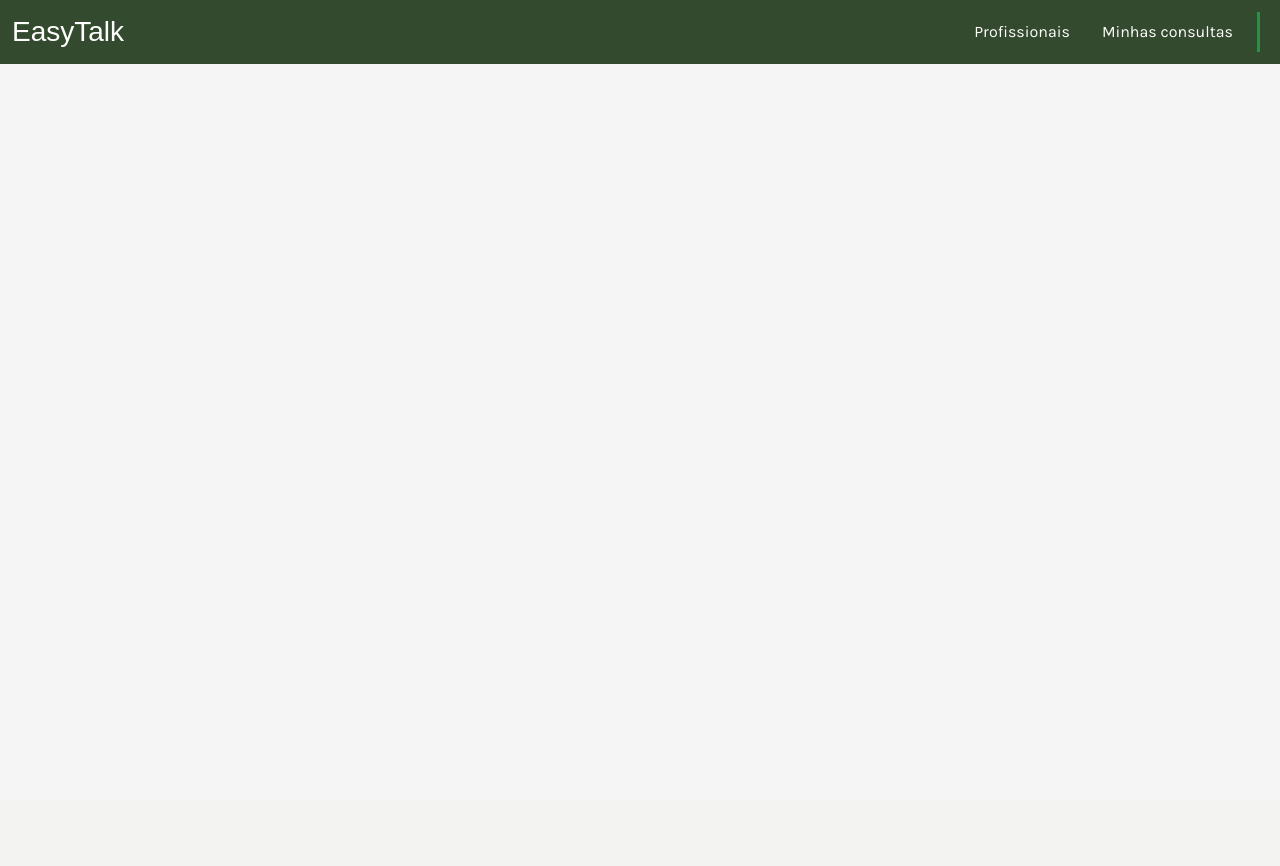
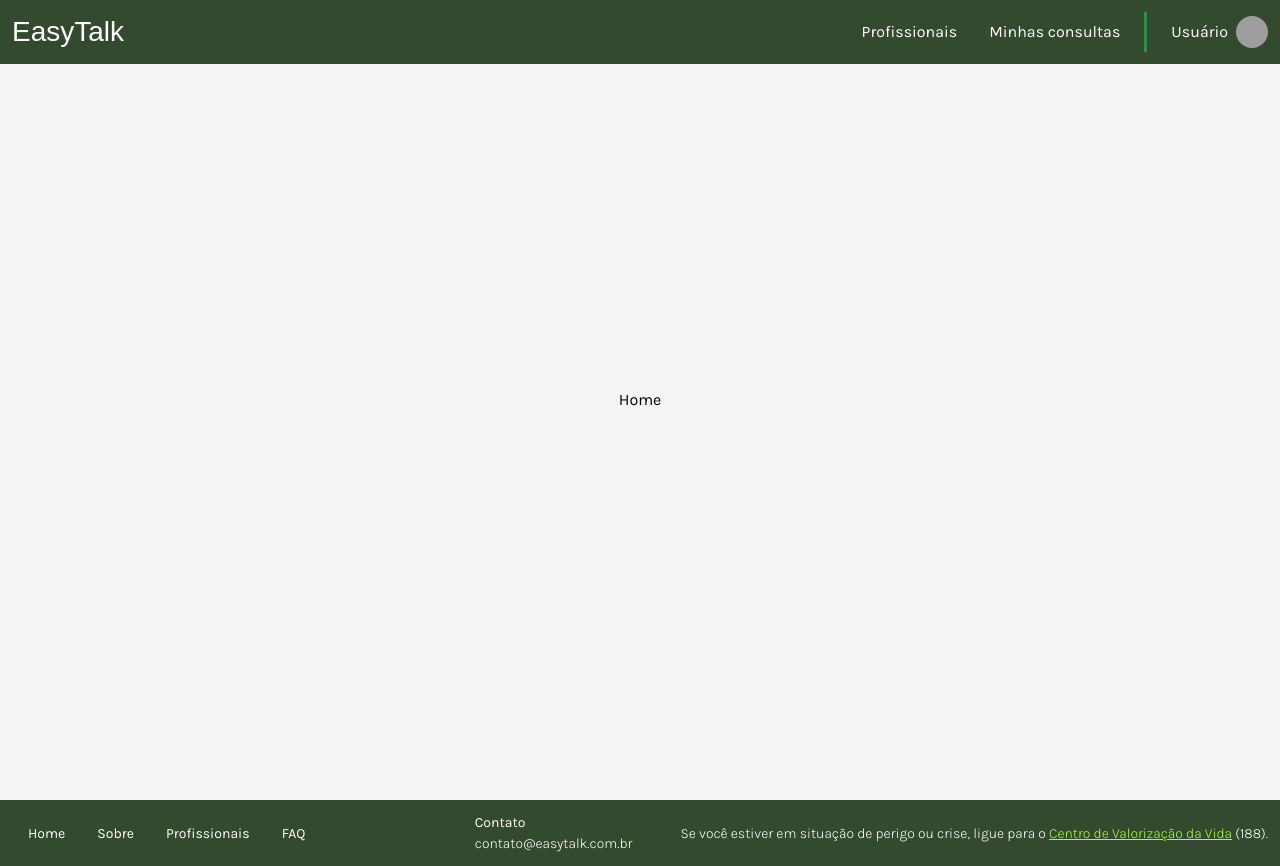
Before and after one commit to TG-Easy-Talk/django-easy-talk, a Django app: page / in a window 1280 px wide. Before the commit the page ends 64 px from the top, so only its background shows below. Run offline with Django 5.2, Linux system fonts and the light colour scheme; some libraries are stand-ins or nearby versions; some web fonts are replaced; grey boxes are pictures that could not be loaded.

Commit message:
Cabeçalho logado pronto + início do rodapé

```diff
--- a/terapia/templates/componentes/base.html
+++ b/terapia/templates/componentes/base.html
@@ -1,5 +1,6 @@
 <!doctype html>
 <html lang="pt-br">
+{% load static %}
 
 <head>
     <meta charset="UTF-8">
@@ -7,7 +8,6 @@
 
     <title>{% block titulo %}EasyTalk{% endblock %}</title>
 
-    {% load static %}
     <link rel="stylesheet" href="{% static 'css/main.css' %}">
     <script defer src="https://cdn.jsdelivr.net/npm/bootstrap@5.3.5/dist/js/bootstrap.bundle.min.js" integrity="sha384-k6d4wzSIapyDyv1kpU366/PK5hCdSbCRGRCMv+eplOQJWyd1fbcAu9OCUj5zNLiq" crossorigin="anonymous"></script>
 </head>
@@ -15,6 +15,7 @@
 <body>
     {% include 'componentes/cabecalho.html' %}
     {% block conteudo %}{% endblock %}
+    {% include 'componentes/rodape.html' %}
 </body>
 
 </html>
--- a/terapia/templates/componentes/cabecalho.html
+++ b/terapia/templates/componentes/cabecalho.html
@@ -1,18 +1,8 @@
-<nav class="navbar navbar-expand-md bg-body fixed-top" data-bs-theme="dark">
+{# Esse if será mudado para checar se o usuário está logado #}
+<header class="navbar {% if False %}navbar-expand-md{% else %}navbar-expand-sm{% endif %} bg-body fixed-top" data-bs-theme="dark">
     <div class="container-fluid">
 
         <a class="navbar-brand font-family-easy-talk-logo" href="#">EasyTalk</a>
-        <button class="navbar-toggler border-0" type="button" data-bs-toggle="offcanvas"
-            data-bs-target="#navbarSupportedContent" aria-controls="navbarSupportedContent"
-            aria-label="Toggle navigation">
-            {% load static %}
-            {% comment %} <span class="navbar-toggler-icon"></span> {% endcomment %}
-            Usuário
-            <img src="{% static 'img/foto_de_perfil.jpg' %}" class="rounded-circle" style="width: 1.5em; height: 1.5em;">
-            {% comment %} <div class="navbar-toggler-icon" style="--bs-navbar-toggler-icon-bg: null;">
-                <img src="{% static 'img/foto_de_perfil.jpg' %}" class="z-3 rounded-circle">
-            </div> {% endcomment %}
-        </button>
 
         <div class="offcanvas offcanvas-end" tabindex="-1" id="navbarSupportedContent"
             aria-labelledby="navbarSupportedContentLabel">
@@ -21,7 +11,7 @@
                 <button type="button" class="btn-close" data-bs-dismiss="offcanvas" aria-label="Close"></button>
             </div>
             <div class="offcanvas-body">
-                <ul class="navbar-nav my-2 justify-content-end flex-grow-1 align-items-md-center">
+                <ul class="navbar-nav my-2 justify-content-end flex-grow-1 align-items-sm-center">
                     {% if False %} {# Esse if será mudado para checar se o usuário está logado #}
                         <li class="nav-item">
                             <a class="nav-link" href="#">Home</a>
@@ -51,10 +41,27 @@
                         <li class="nav-item">
                             <a class="nav-link" href="#">Minhas consultas</a>
                         </li>
-                        <div class="d-none d-md-block m-0 mx-md-2 vr text-primary opacity-100"></div>
+                        <div class="d-none d-sm-block m-0 mx-sm-2 vr text-primary opacity-100"></div>
                     {% endif %}
                 </ul>
             </div>
         </div>
+        {% if False %} {# Esse if será mudado para checar se o usuário está logado #}
+            <button class="navbar-toggler border-0" type="button" data-bs-toggle="offcanvas"
+                data-bs-target="#navbarSupportedContent" aria-controls="navbarSupportedContent"
+                aria-label="Toggle navigation">
+                <span class="navbar-toggler-icon"></span>
+            </button>
+        {% else %}
+            <div class="navbar-nav">
+                <div class="nav-item hstack d-sm-none" role="button" data-bs-toggle="offcanvas" data-bs-target="#navbarSupportedContent">
+                    {% include 'componentes/cabecalho/usuario.html' %}
+                </div>
+
+                <div class="nav-item hstack d-none d-sm-flex">
+                    {% include 'componentes/cabecalho/usuario.html' %}
+                </div>
+            </div>
+        {% endif %}
     </div>
-</nav>
+</header>
--- /dev/null
+++ b/terapia/templates/componentes/cabecalho/usuario.html
@@ -0,0 +1,3 @@
+{% load static %}
+<div class="nav-link pe-2">Usuário</div>
+<img class="rounded-circle" style="width: 2em; height: 2em;" src="{% static 'img/foto_de_perfil.jpg' %}" alt="Foto de perfil">
--- /dev/null
+++ b/terapia/templates/componentes/rodape.html
@@ -0,0 +1,24 @@
+<footer class="navbar navbar-expand bg-body" data-bs-theme="dark">
+    <div class="container-fluid justify-content-between align-items-center gap-1 gap-sm-4">
+        <ul class="navbar-nav flex-column flex-md-row">
+            <li class="nav-item small">
+                <a class="nav-link" href="#">Home</a>
+            </li>
+            <li class="nav-item small">
+                <a class="nav-link" href="#">Sobre</a>
+            </li>
+            <li class="nav-item small">
+                <a class="nav-link" href="#">Profissionais</a>
+            </li>
+            <li class="nav-item small">
+                <a class="nav-link pe-0" href="#">FAQ</a>
+            </li>
+        </ul>
+        <div class="d-flex align-items-center flex-column flex-sm-row gap-2 gap-sm-5">
+            <span class="navbar-text small align-self-start align-self-sm-center">Contato<br>
+                <span class="fw-light">contato@easytalk.com.br</span>
+            </span>
+            <span class="navbar-text fw-light small align-self-start align-self-sm-center">Se você estiver em situação de perigo ou crise, ligue para o <a class="link-warning" href="https://cvv.org.br/">Centro de Valorização da Vida</a> (188).</span>
+        </div>
+    </div>
+</footer>
--- a/terapia/templates/home.html
+++ b/terapia/templates/home.html
@@ -2,5 +2,7 @@
 {% block titulo %} Home {% endblock %}
 
 {% block conteudo %}
-
+<div class="vh-100 d-flex justify-content-center align-items-center">
+    <div>Home</div>
+</div>
 {% endblock %}
```
